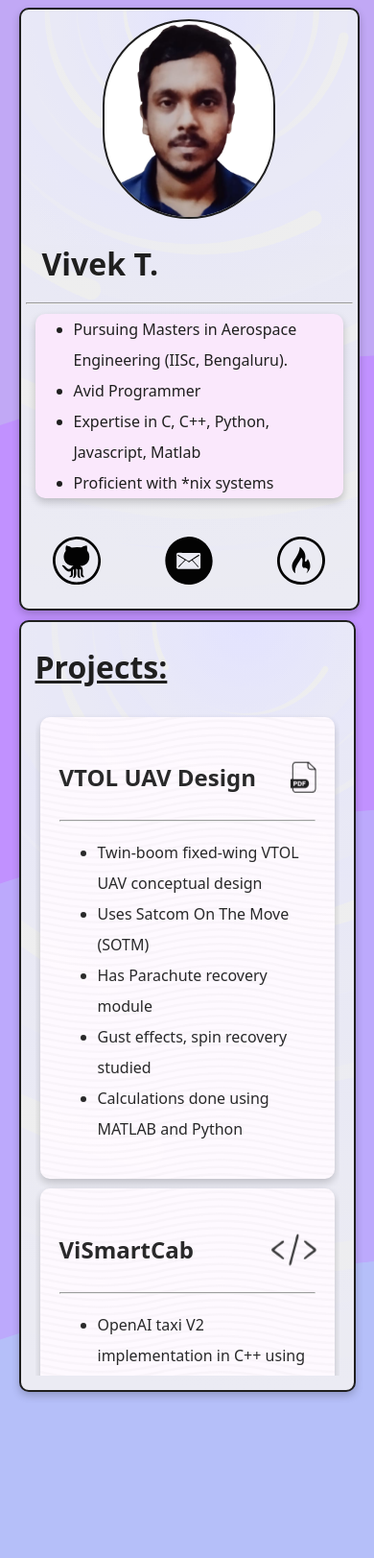
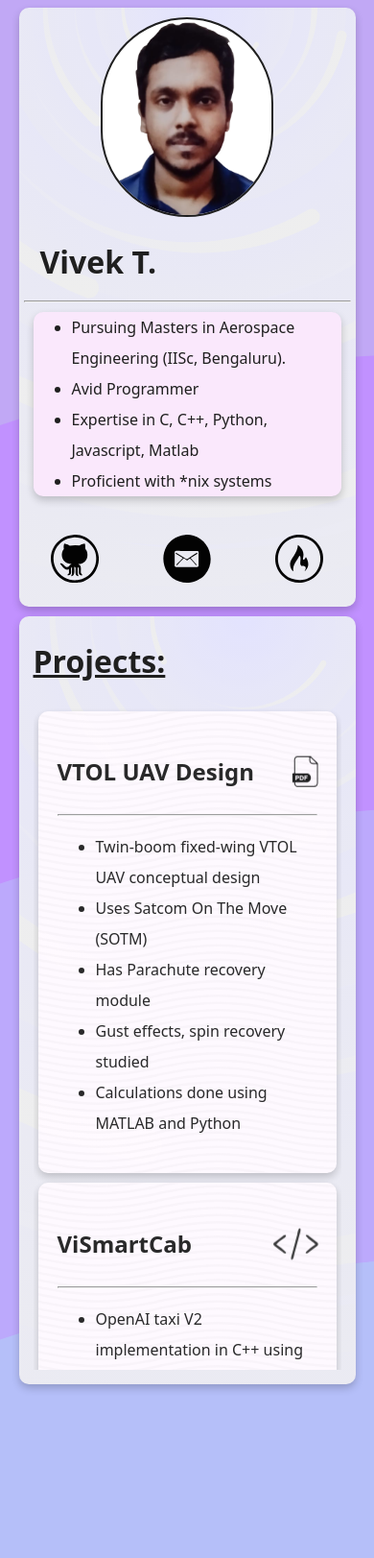
Before and after one commit to VivekThazhathattil/vivekthazhathattil.github.io, a PHP site: page / in a window 390 px wide. Shown: the top 1623 px of the page at 96% size. Run offline with PHP 8.4, Linux system fonts and the light colour scheme.

Commit message:
remove ugly borders

```diff
--- a/portfolio/styles.css
+++ b/portfolio/styles.css
@@ -51,7 +51,6 @@ p, li, h1, h2, h3, h4{
 	max-height: 800px;
 	height: auto;
 	background-color: white;
-	border: solid var(--text-black) 2px;
 	border-radius: 10px;
 
 }
@@ -162,7 +161,6 @@ p, li, h1, h2, h3, h4{
 	display: flex;
 	flex-direction: column;
 	justify-content: flex-start;
-	border: solid var(--text-black) 2px;
 	border-radius: 10px;
 }
 #showcase-container:hover{
@@ -245,14 +243,12 @@ p, li, h1, h2, h3, h4{
 		width: 100%;
 		height: auto;
 		background-color: white;
-		border: solid var(--text-black) 2px;
 		border-radius: 10px;
 		flex: 1;
 	}
 	#showcase-container{
 		height: auto;
 		width: auto;
-		border: solid var(--text-black) 2px;
 		border-radius: 10px;
 		margin: 10px 0px 0px 0px;
 		flex: 1;
```
